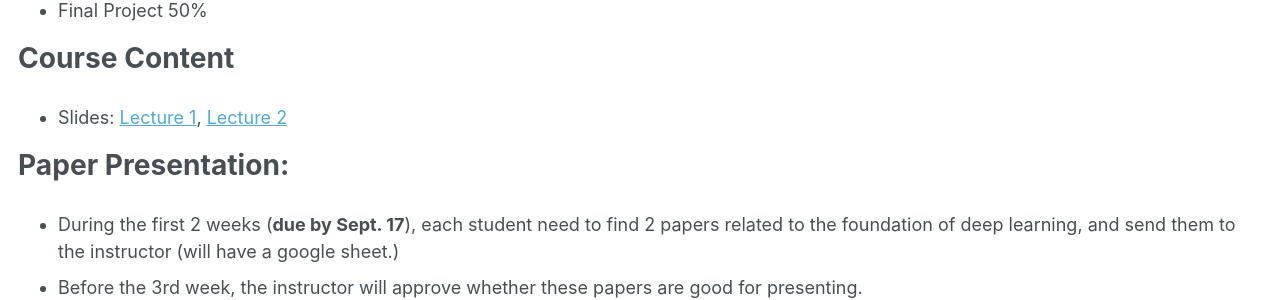
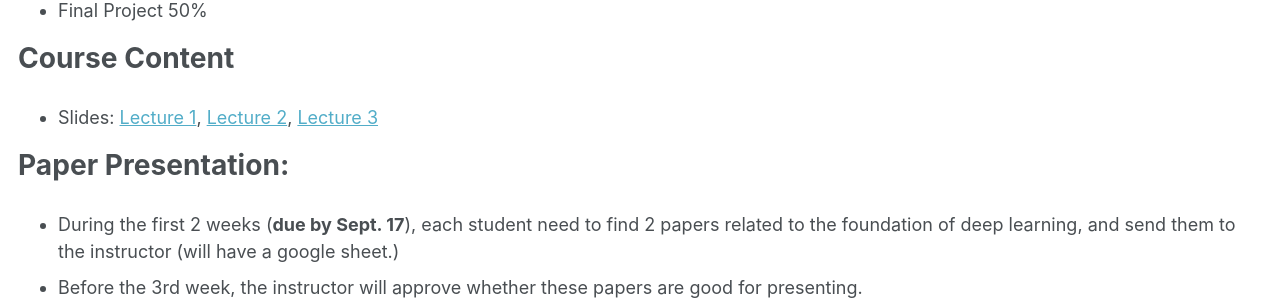
Before and after one commit to difanzou/difanzou.github.io, a Jekyll site: the page built from _teaching/2023-fall-teaching.md, in a window 1280 px wide. Shown: the part 881-1181 px from the top of the page. Built offline with Jekyll 4.4.1, drawn with Linux system fonts in a browser that asks for light colours.

Commit message:
add teaching and group

```diff
--- a/_teaching/2023-fall-teaching.md
+++ b/_teaching/2023-fall-teaching.md
@@ -23,7 +23,7 @@
 
 # Course Content
 
-* Slides: [Lecture 1](https://drive.google.com/file/d/1Z3JX-ULSwMEtNRB5h08BKIGuTMo5vdK2/view?usp=sharing), [Lecture 2](https://drive.google.com/file/d/1KquUvsSpr0uRECIEV0atQIbZx4q7GZI5/view?usp=sharing)
+* Slides: [Lecture 1](https://drive.google.com/file/d/1Z3JX-ULSwMEtNRB5h08BKIGuTMo5vdK2/view?usp=sharing), [Lecture 2](https://drive.google.com/file/d/1KquUvsSpr0uRECIEV0atQIbZx4q7GZI5/view?usp=sharing), [Lecture 3](https://drive.google.com/file/d/18BgwcC43VIT0rEk_8vrcIX7_BniVXOJS/view?usp=sharing)
 
 # Paper Presentation:
 
```
